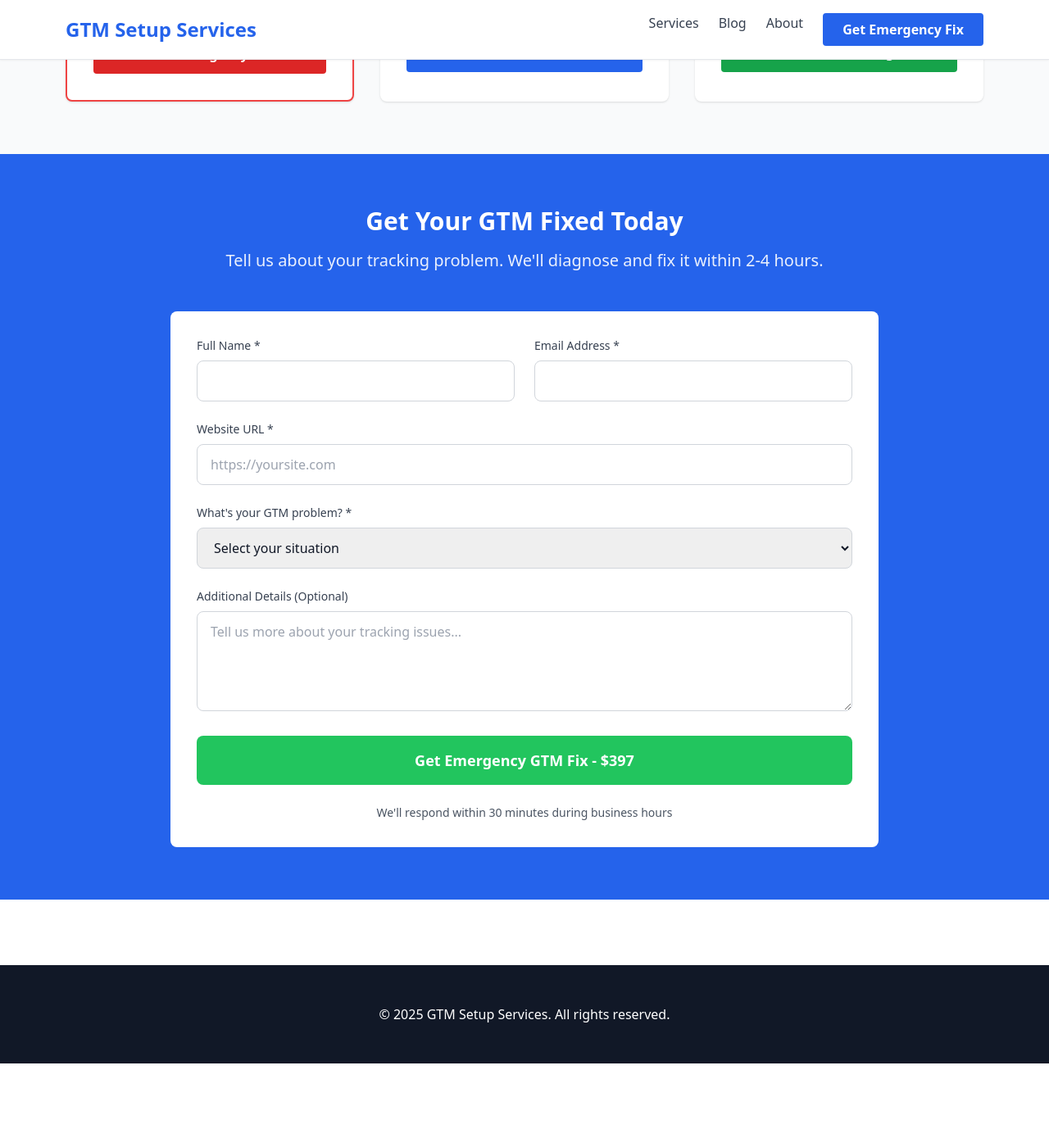
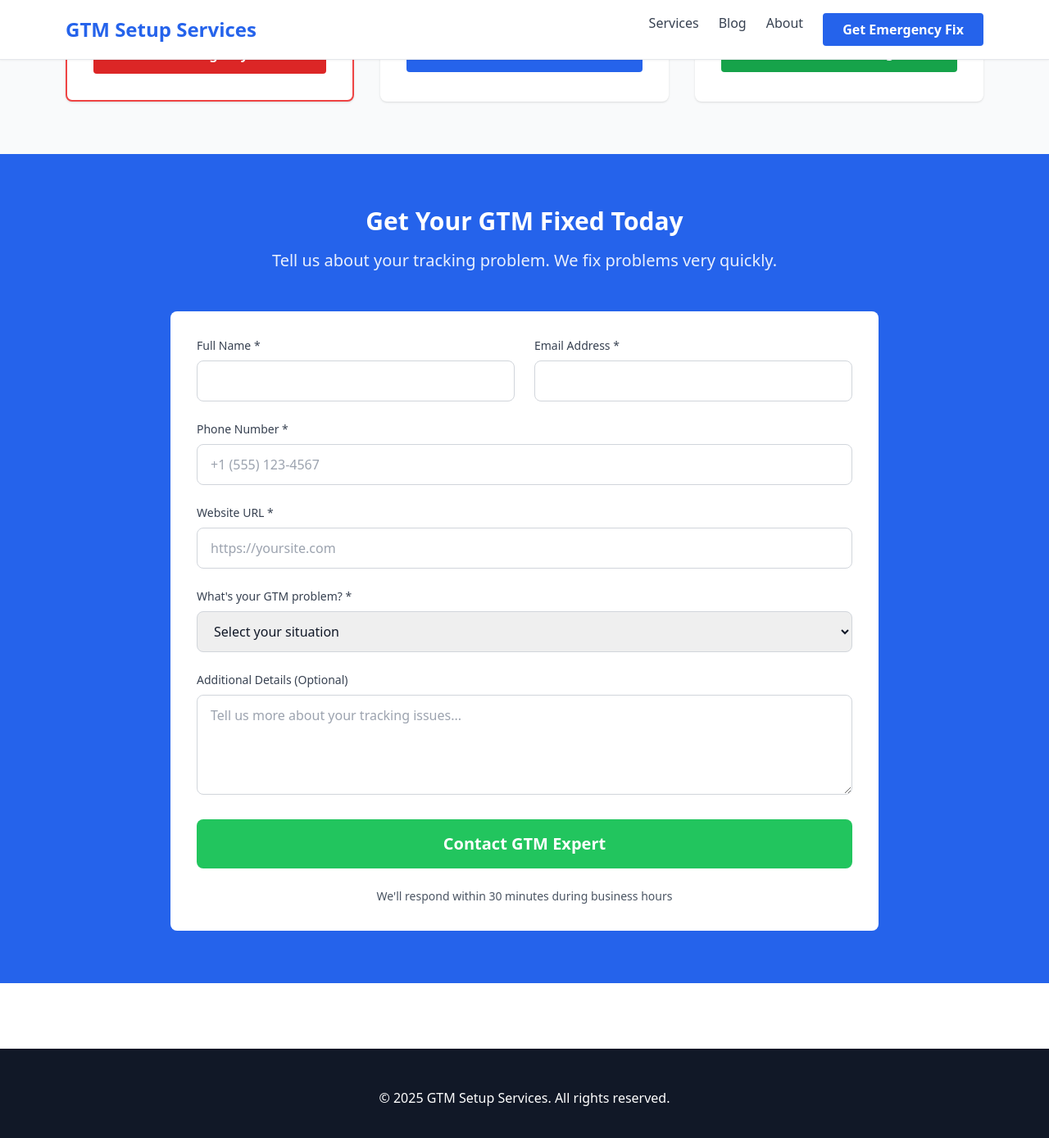
Before and after one commit to gtmsetupservice/gtmsetupservice.com, a Jekyll site: the page built from index.md, in a window 1280 px wide and 1400 px high, scrolled down 3477 px. Shown: the top 1389 px of the window at 82% size. Built offline with Jekyll 4.4.1, drawn with Linux system fonts in a browser that asks for light colours; nearby versions of some CDN libraries; before the commit the page ends 4775 px from its top, so only the background shows below that.

Commit message:
Sync from business-in-a-box (523f779)

```diff
--- a/_includes/contact-form.html
+++ b/_includes/contact-form.html
@@ -4,7 +4,7 @@
         <div class="text-center mb-12">
             <h2 class="text-3xl font-bold mb-4">Get Your GTM Fixed Today</h2>
             <p class="text-xl opacity-90">
-                Tell us about your tracking problem. We'll diagnose and fix it within 2-4 hours.
+                Tell us about your tracking problem. We fix problems very quickly.
             </p>
         </div>
 
@@ -25,6 +25,14 @@
                         <input type="email" id="email" name="email" required
                                class="w-full px-4 py-3 border border-gray-300 rounded-lg focus:ring-2 focus:ring-blue-500 focus:border-transparent">
                     </div>
+                </div>
+
+                <div>
+                    <label for="phone" class="block text-sm font-medium text-gray-700 mb-2">
+                        Phone Number *
+                    </label>
+                    <input type="tel" id="phone" name="phone" required placeholder="+1 (555) 123-4567"
+                           class="w-full px-4 py-3 border border-gray-300 rounded-lg focus:ring-2 focus:ring-blue-500 focus:border-transparent">
                 </div>
 
                 <div>
@@ -67,8 +75,8 @@
                 <input type="hidden" id="utm_campaign" name="utm_campaign" value="">
 
                 <button type="submit" id="submit-btn"
-                        class="w-full bg-green-500 hover:bg-green-600 text-white font-bold py-4 px-8 rounded-lg text-lg transition duration-200">
-                    Get Emergency GTM Fix - $397
+                        class="w-full bg-green-500 hover:bg-green-600 text-white font-bold py-4 px-8 rounded-lg text-xl transition duration-200">
+                    Contact GTM Expert
                 </button>
 
                 <p class="text-sm text-gray-600 text-center">
--- a/assets/js/form-handler.js
+++ b/assets/js/form-handler.js
@@ -37,7 +37,7 @@ document.addEventListener('DOMContentLoaded', function() {
             const payload = {
                 email: data.email,
                 name: data.name,
-                phone: data.phone || '',
+                phone: data.phone,
                 website: data.website,
                 problem: data.problem,
                 details: data.details || '',
@@ -102,7 +102,7 @@ document.addEventListener('DOMContentLoaded', function() {
             } finally {
                 // Re-enable submit button
                 submitBtn.disabled = false;
-                submitBtn.innerHTML = 'Get Emergency GTM Fix - $397';
+                submitBtn.innerHTML = 'Contact GTM Expert';
             }
         });
     }
```
